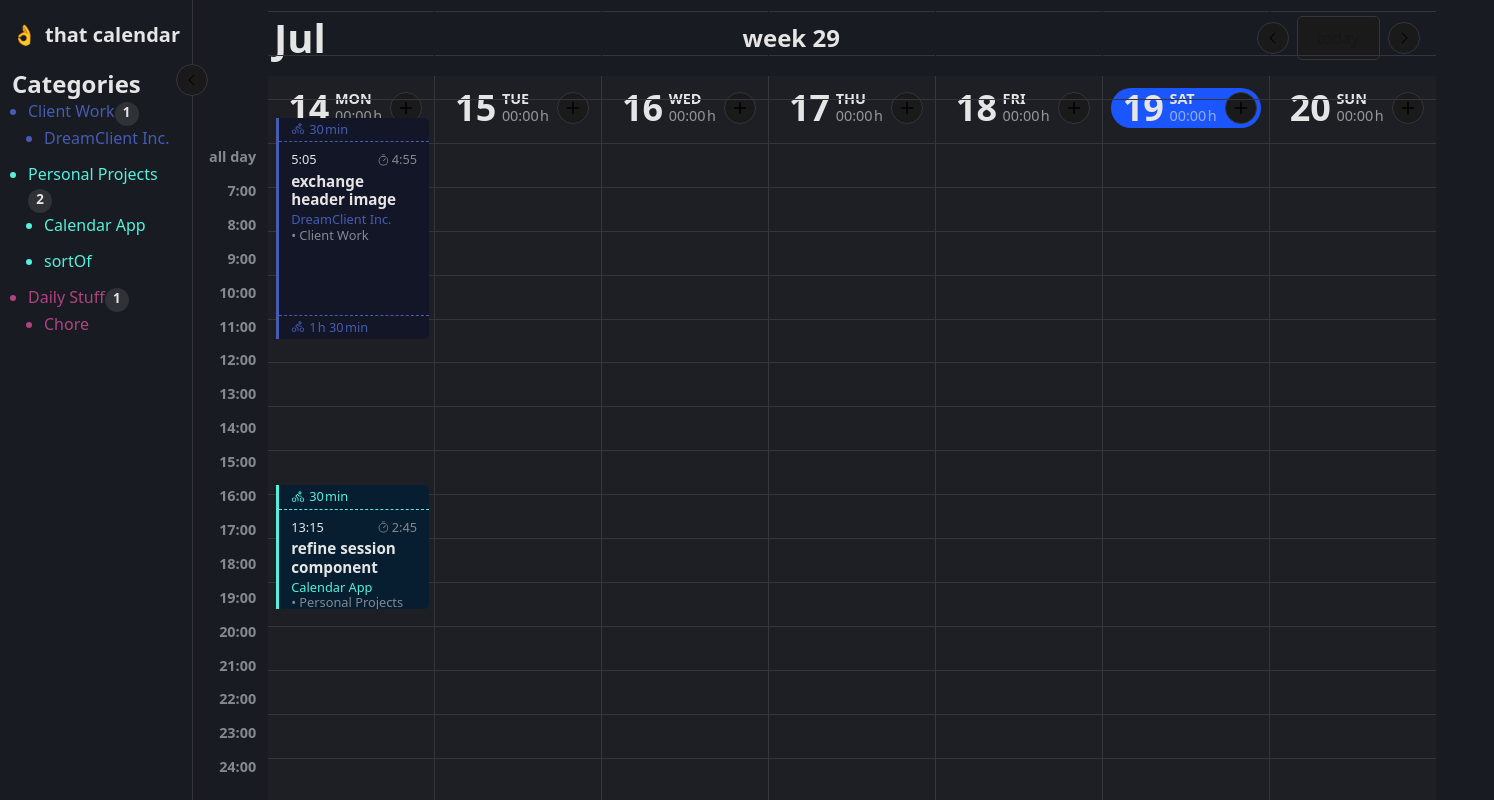
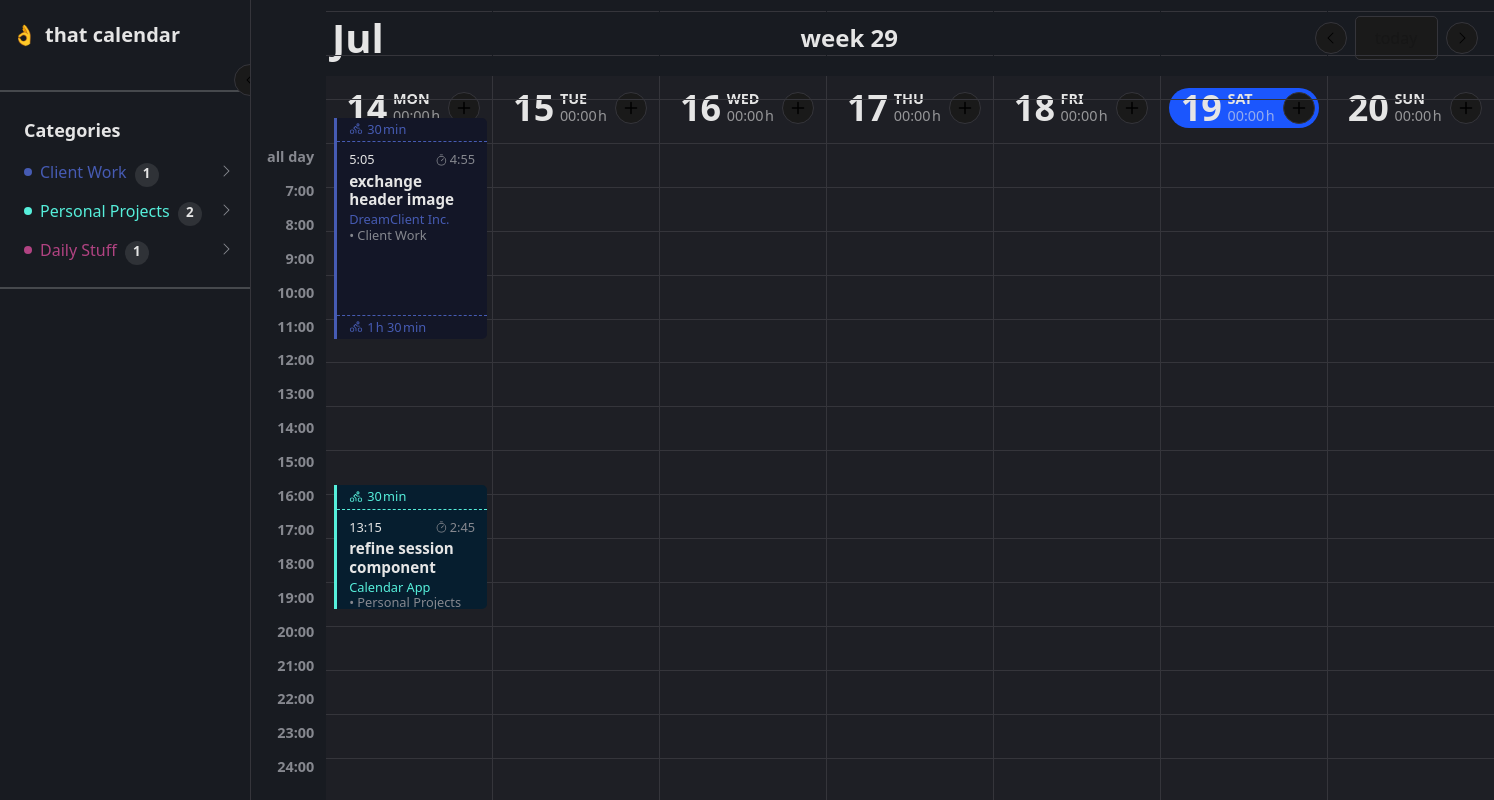
Before and after one commit to fraulueneburg/thatcalendar-fe, a React (Vite) app: page / in a window 1280 px wide. Shown: the top 800 px of the page, 1494 px wide, since content can reach past the window. Built offline with nearby package versions, Linux system fonts and the light colour scheme.

Commit message:
feat (NavMain): created and styled nav main component

```diff
--- a/src/components/Header.tsx
+++ b/src/components/Header.tsx
@@ -1,18 +1,15 @@
-import { useMemo, useState } from 'react'
+import { useState } from 'react'
 import { CaretRightIcon as IconToRight, CaretLeftIcon as IconToLeft } from '@phosphor-icons/react'
-import { categoryArr, categoryIndex } from '../data/dummydata'
-import Count from './Count'
-import { CategoryType } from '../types/category'
+
+import NavMain from './NavMain'
 
 export default function Header() {
 	const brandName = 'that calendar'
 	const [isExpanded, setIsExpanded] = useState(true)
 
-	const mainCategoryArr: CategoryType[] = useMemo(() => categoryArr.filter((elem) => !elem.parent), [categoryArr])
-
 	return (
 		<>
-			<header className={`page-header ${isExpanded && 'expanded'}`}>
+			<header className={`page-header ${isExpanded ? 'expanded' : ''}`}>
 				<h1 className="logo" aria-label={brandName}>
 					👌 <span style={{ display: isExpanded ? 'block' : 'none' }}>{brandName}</span>
 				</h1>
@@ -24,32 +21,7 @@ export default function Header() {
 					onClick={() => setIsExpanded((prev) => !prev)}>
 					{isExpanded ? <IconToLeft /> : <IconToRight />} <span className="sr-only">expand header</span>
 				</button>
-				<nav className="nav-main">
-					<h2>Categories</h2>
-					<ul>
-						{mainCategoryArr.map((category, i) => {
-							const subCategoryIds = categoryIndex[category._id]
-
-							return (
-								<li key={i} style={{ color: category.color }}>
-									{category.title}
-									{subCategoryIds && (
-										<>
-											<Count quantity={subCategoryIds.length} itemType={'projects'} />
-											<ul>
-												{subCategoryIds.map((subCatId) => {
-													const subCategory = categoryArr.find((elem) => elem._id === subCatId)
-													if (!subCategory) return
-													return <li key={subCatId}>{subCategory.title}</li>
-												})}
-											</ul>
-										</>
-									)}
-								</li>
-							)
-						})}
-					</ul>
-				</nav>
+				<NavMain />
 			</header>
 		</>
 	)
--- /dev/null
+++ b/src/components/NavMain.tsx
@@ -0,0 +1,65 @@
+import { useMemo, useState } from 'react'
+import { categoryArr, categoryIndex } from '../data/dummydata'
+import { CategoryType } from '../types/category'
+import Count from './Count'
+import { CaretRightIcon as IconExpand } from '@phosphor-icons/react'
+
+export default function NavMain() {
+	const mainCategoryArr: CategoryType[] = useMemo(() => categoryArr.filter((elem) => !elem.parent), [categoryArr])
+	const [openSubmenus, setOpenSubmenus] = useState<Record<string, boolean>>({})
+
+	const toggleSubmenu = (id: string) => {
+		setOpenSubmenus((prev) => ({
+			...prev,
+			[id]: !prev[id],
+		}))
+	}
+
+	return (
+		<>
+			<nav className="nav-main">
+				<h2>Categories</h2>
+				<ul>
+					{mainCategoryArr.map((category, i) => {
+						const subCategoryIds = categoryIndex[category._id]
+						const submenuIsOpen = openSubmenus[category._id] || false
+
+						return (
+							<li key={i} style={{ color: category.color }}>
+								<span>
+									{category.title}
+									{subCategoryIds && <Count quantity={subCategoryIds.length} itemType={'projects'} />}
+								</span>
+								{subCategoryIds && (
+									<>
+										<button
+											type="button"
+											className="toggle-submenu"
+											aria-controls={`subcats-${category._id}`}
+											aria-expanded={submenuIsOpen}
+											aria-label="expand subcategories"
+											onClick={() => toggleSubmenu(category._id)}>
+											<IconExpand />
+										</button>
+										<ul id={`subcats-${category._id}`}>
+											{subCategoryIds.map((subCatId) => {
+												const subCategory = categoryArr.find((elem) => elem._id === subCatId)
+
+												if (!subCategory) return
+												return (
+													<li key={subCatId}>
+														<span>{subCategory.title}</span>
+													</li>
+												)
+											})}
+										</ul>
+									</>
+								)}
+							</li>
+						)
+					})}
+				</ul>
+			</nav>
+		</>
+	)
+}
--- a/src/styles/App.scss
+++ b/src/styles/App.scss
@@ -25,9 +25,9 @@ body {
 
 #root {
 	margin: 0;
-	display: flex;
-	flex-wrap: nowrap;
 	height: 100dvh;
+	display: grid;
+	grid-template-columns: auto 1fr;
 }
 
 .sr-only {
@@ -332,37 +332,99 @@ button {
 
 	border-right: 1px solid var(--color-line);
 	position: relative;
-	width: 40px;
+	min-width: 40px;
+	overflow: hidden;
 	z-index: 2;
 
 	.logo {
 		font-size: 1.25rem;
 		display: flex;
 		gap: 0.5rem;
+		margin-bottom: 2rem;
 		padding: 1.5rem var(--padding) var(--padding);
 		white-space: nowrap;
 	}
 
 	&.expanded {
-		width: 200px;
+		width: 250px;
 	}
 
 	@media (prefers-reduced-motion: no-preference) {
 		transition: width 0.2s ease-out;
 	}
 
-	nav {
+	nav.nav-main {
+		--padding: 1rem 1.5rem;
+		border-block: 2px solid rgba(255, 255, 255, 0.2);
+		border-inline: 0;
 		font-weight: 500;
 		overflow: hidden;
 		padding: var(--padding);
+		width: auto;
+
+		h2 {
+			font-size: 1.125rem;
+			padding: 0.75rem 0;
+			font-weight: 800;
+		}
 
 		ul {
-			display: grid;
-			gap: 0.75rem;
-			list-style-type: disc;
+			> li {
+				> span {
+					display: block;
+					padding: 0.375rem 0 0.375rem 1rem;
+				}
+			}
+		}
 
-			li {
-				margin-left: 1rem;
+		> ul {
+			> li {
+				position: relative;
+
+				> span:before {
+					background-color: currentColor;
+					border-radius: 50%;
+					content: '';
+					height: 8px;
+					left: 0;
+					position: absolute;
+					top: 14px;
+					width: 8px;
+				}
+
+				button.toggle-submenu {
+					--size: 38px;
+					--transition: transform 0.2s ease;
+					background-color: transparent;
+					border: none;
+					color: var(--color-text-secondary);
+					padding: 0;
+					position: absolute;
+					right: calc(var(--size) / -2);
+					top: 0;
+					transition: var(--transition);
+					width: var(--size);
+					height: var(--size);
+
+					&:focus {
+						outline: none;
+					}
+
+					&[aria-expanded='true'] {
+						transform: rotate(90deg);
+						transition: var(--transition);
+
+						+ ul {
+							display: block;
+							height: auto;
+						}
+					}
+				}
+
+				ul {
+					display: none;
+					height: 0;
+				}
 			}
 		}
 	}
@@ -382,9 +444,11 @@ button {
 	display: inline-block;
 	font-weight: bold;
 	height: 1.5rem;
+	margin-left: 0.5rem;
 	min-width: 1.5rem;
 	padding-top: 1px;
 	text-align: center;
+	width: min-content;
 }
 
 button[data-scope='popover'][aria-expanded='true'] + div {
```
